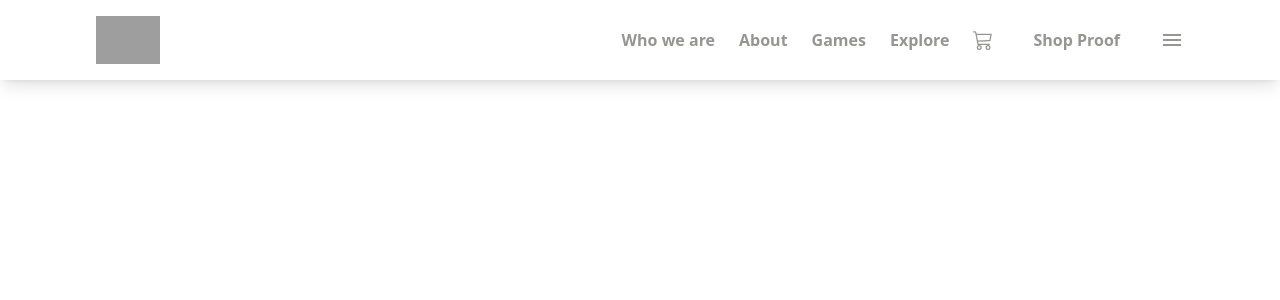
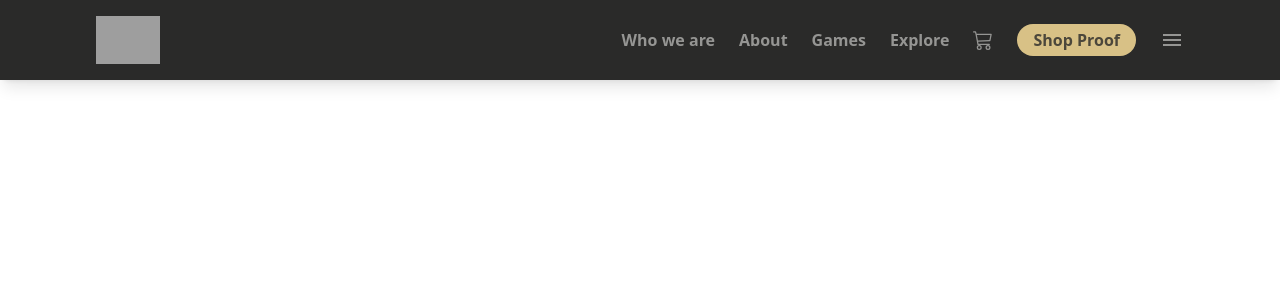
Before and after one commit to MarkPhamm/Southern-Glazers-Brand-Explorer, a Next.js app: page / in a window 1280 px wide. Shown: the top 300 px of the page. Built offline with nearby package versions, Linux system fonts and the light colour scheme; grey boxes are pictures that could not be loaded.

Commit message:
change the tailwindcss config files and download react icons lib

```diff
--- a/package.json
+++ b/package.json
@@ -16,6 +16,7 @@
         "next": "^15.0.3-canary.8",
         "react": "^18.3.1",
         "react-dom": "^18.3.1",
+        "react-icons": "^5.3.0",
         "react-modal": "^3.16.1"
     },
     "devDependencies": {
--- a/tailwind.config.js
+++ b/tailwind.config.js
@@ -24,8 +24,11 @@ module.exports = {
         ],
       },
       colors:{
-        'custom-gray': '#3c3d41',
-        'custom-dark-yello': '#d1bf8f'
+        'custom-gray': '#959593',
+        'custom-dark-yello': '#d1bf8f',
+        'custom-brown': '#2a2a29',
+        'custom-yellow': '#d8c186',
+        'custom-black': '#4c473b',
       }
     },
   },
```
Also changed, not shown: 1 other file (tests, documents, lock files or other folders).
